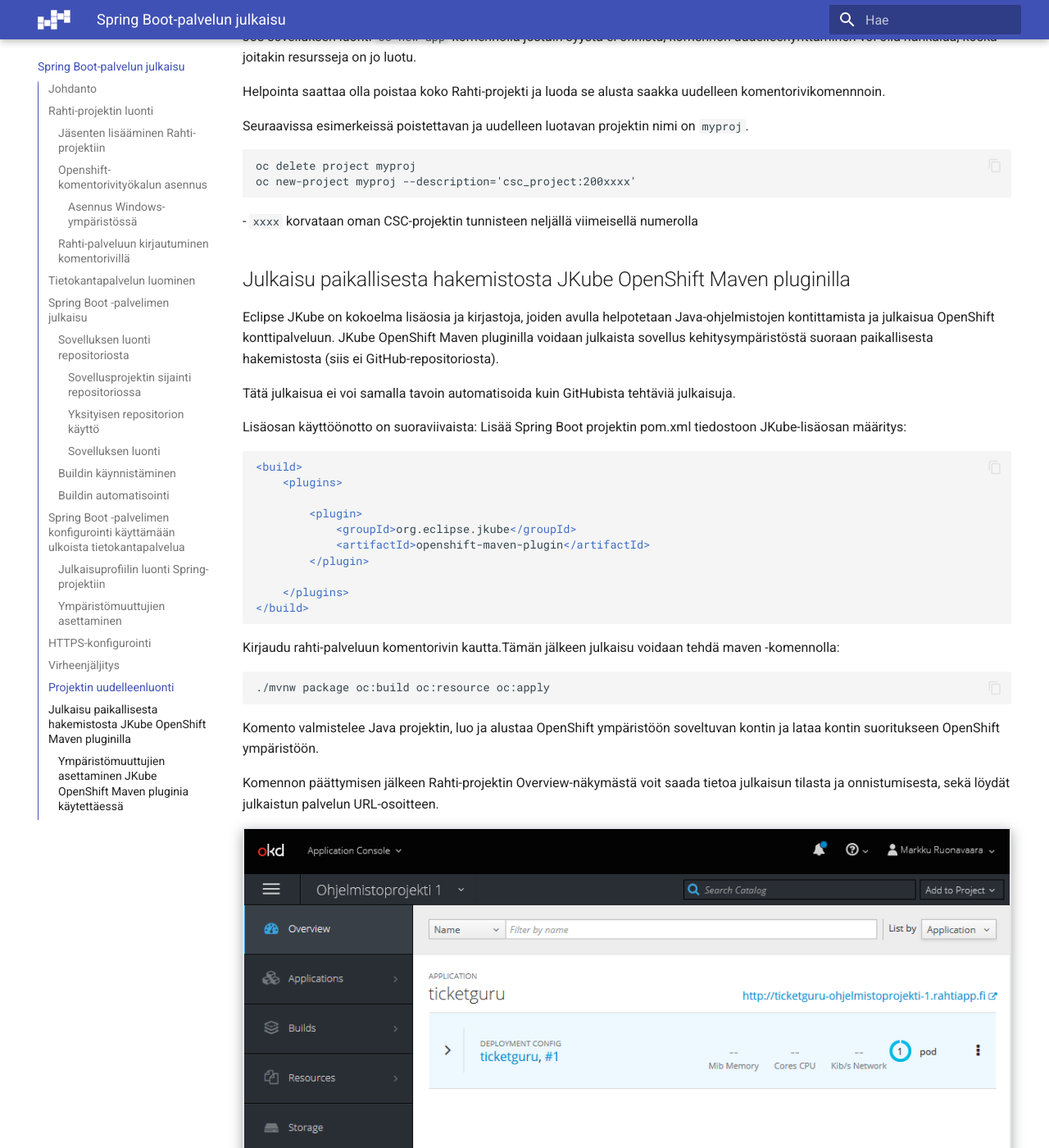
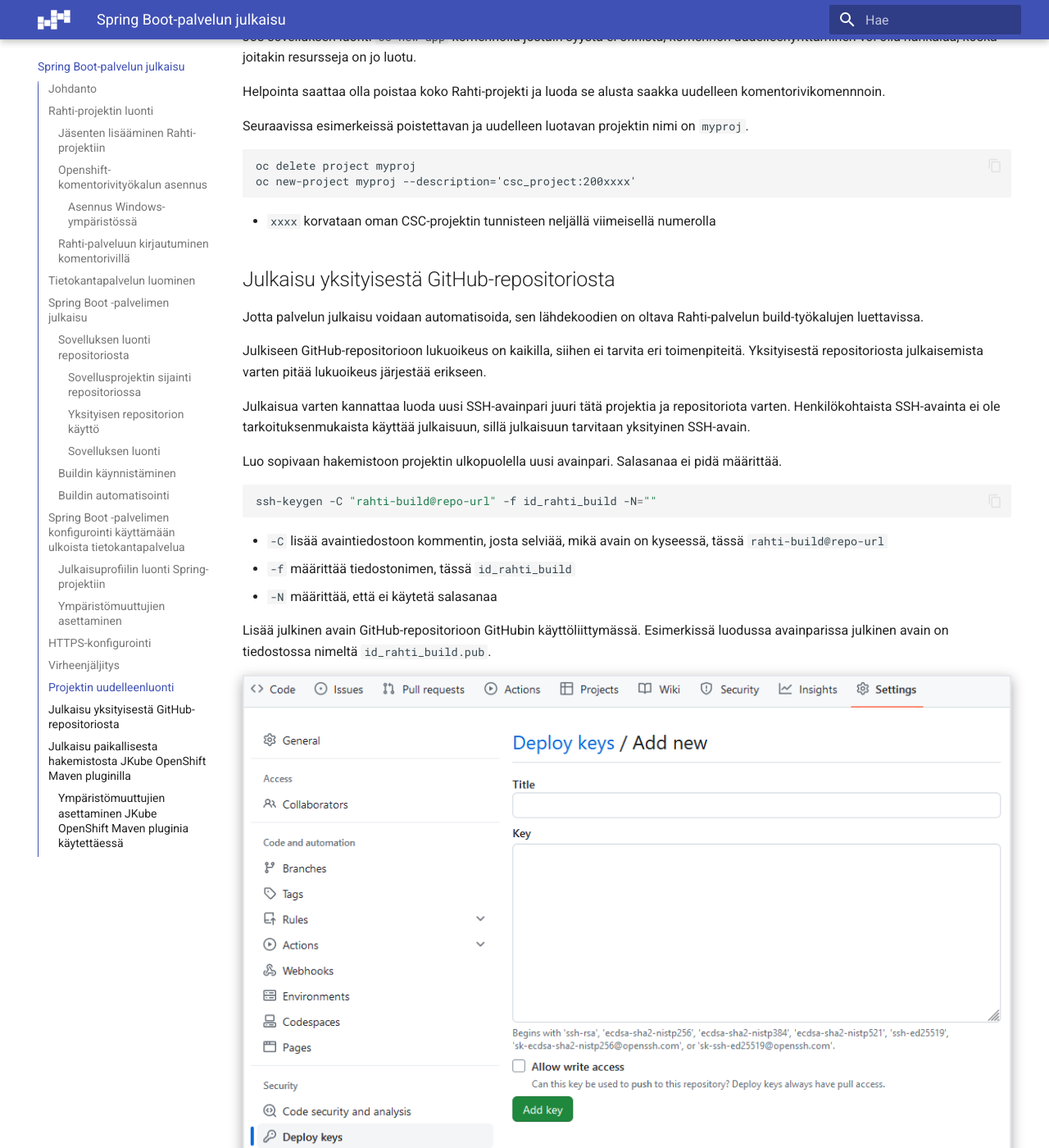
Before and after one commit to haagahelia/hh-csc-docs, an MkDocs documentation site: the page built from docs/ohje_spring_rahti.md, in a window 1280 px wide and 1400 px high, scrolled down 17708 px. Shown: the whole window at 82% size. Built offline with MkDocs 1.6.1 and Material for MkDocs 9.7.7, drawn with Linux system fonts in a browser that asks for light colours; some of the changed text lies outside the part shown.

Commit message:
Palautettu osio Julkaisu yksityisestä GitHub-repositoriosta, se oli tullut vahingossa poistettua

````diff
--- a/docs/ohje_spring_rahti.md
+++ b/docs/ohje_spring_rahti.md
@@ -181,7 +181,7 @@
 
 Rahti-työkalut tarvitsevat pääsyn projektin repositorioon. Jos repositorio on julkinen, ei pääsyoikeuksia tarvitse erikseen määrittää.
 
-Jos repositorio on yksityinen, on Rahti-projektille järjestettävä pääsy luvun [Julkaisu yksityisestä GitHub-repositoriosta](#julkaisu-yksityisestä-github-repositoriosta) ohjeiden mukaisesti, ja annettavissa komennoissa on lisäksi annettava  tieto tarvittavasta SSH-avaimesta valitsimella
+Jos repositorio on yksityinen, on Rahti-projektille järjestettävä pääsy luvun [Julkaisu yksityisestä GitHub-repositoriosta](#julkaisu-yksityisesta-github-repositoriosta) ohjeiden mukaisesti, ja annettavissa komennoissa on lisäksi annettava  tieto tarvittavasta SSH-avaimesta valitsimella
 
 ```bash
 --source-secret=<github-creds-secret-name>
@@ -439,7 +439,45 @@
 oc delete project myproj
 oc new-project myproj --description='csc_project:200xxxx'
 ```
+
 -  `xxxx` korvataan oman CSC-projektin tunnisteen neljällä viimeisellä numerolla
+
+
+## Julkaisu yksityisestä GitHub-repositoriosta
+
+Jotta palvelun julkaisu voidaan automatisoida, sen lähdekoodien on oltava Rahti-palvelun build-työkalujen luettavissa.
+
+Julkiseen GitHub-repositorioon lukuoikeus on kaikilla, siihen ei tarvita eri toimenpiteitä. Yksityisestä repositoriosta julkaisemista varten pitää lukuoikeus järjestää erikseen.
+
+Julkaisua varten kannattaa luoda uusi SSH-avainpari juuri tätä projektia ja repositoriota varten. Henkilökohtaista SSH-avainta ei ole tarkoituksenmukaista käyttää julkaisuun, sillä julkaisuun tarvitaan yksityinen SSH-avain.
+
+Luo sopivaan hakemistoon projektin ulkopuolella uusi avainpari. Salasanaa ei pidä määrittää.
+
+```bash
+ssh-keygen -C "rahti-build@repo-url" -f id_rahti_build -N=""
+```
+
+- `-C` lisää  avaintiedostoon kommentin, josta selviää, mikä avain on kyseessä, tässä `rahti-build@repo-url`
+- `-f` määrittää tiedostonimen, tässä `id_rahti_build`
+- `-N` määrittää, että ei käytetä salasanaa
+
+Lisää julkinen avain GitHub-repositorioon GitHubin käyttöliittymässä. Esimerkissä luodussa avainparissa julkinen avain on tiedostossa nimeltä `id_rahti_build.pub`.
+
+![](img/github_add_deploy_key_ui.png)
+
+_Title_ on GitHubin käyttöliittymässä näkyvä nimi avaimelle. Julkaisuun ei tarvita kirjoitusoikeuksia.
+
+Lisää yksityinen SSH-avain projektiin luomalla sitä varten salaisuus. Esimerkissä salaisuuden nimi on  `github-secret` ja yksityinen avain on tiedostossa `id_rahti_build`.
+
+```bash
+oc create secret generic github-secret --from-file=ssh-privatekey=id_rahti_build --type=kubernetes.io/ssh-auth
+```
+
+Avainsalaisuus pitää vielä liittää Rahdin builder-palveluun
+```bash
+oc secrets link builder github-secret
+```
+
 
 
 ## Julkaisu paikallisesta hakemistosta JKube OpenShift Maven pluginilla
````
